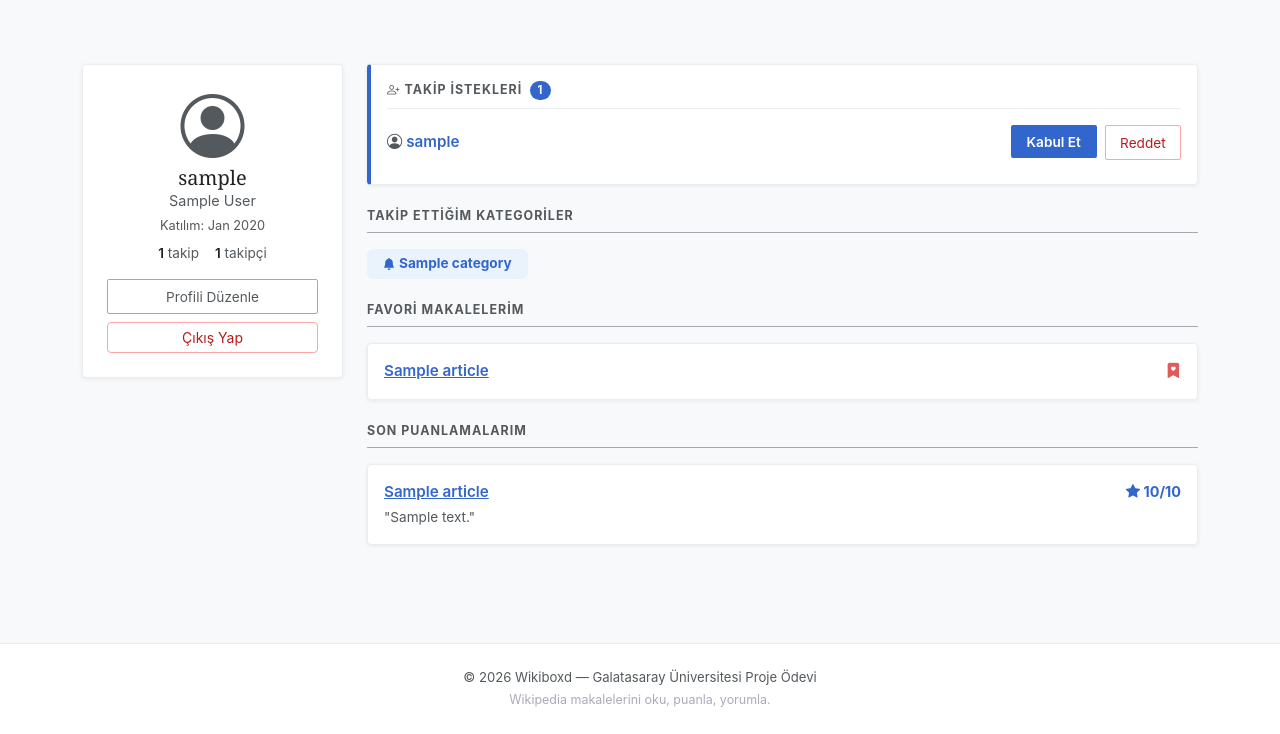
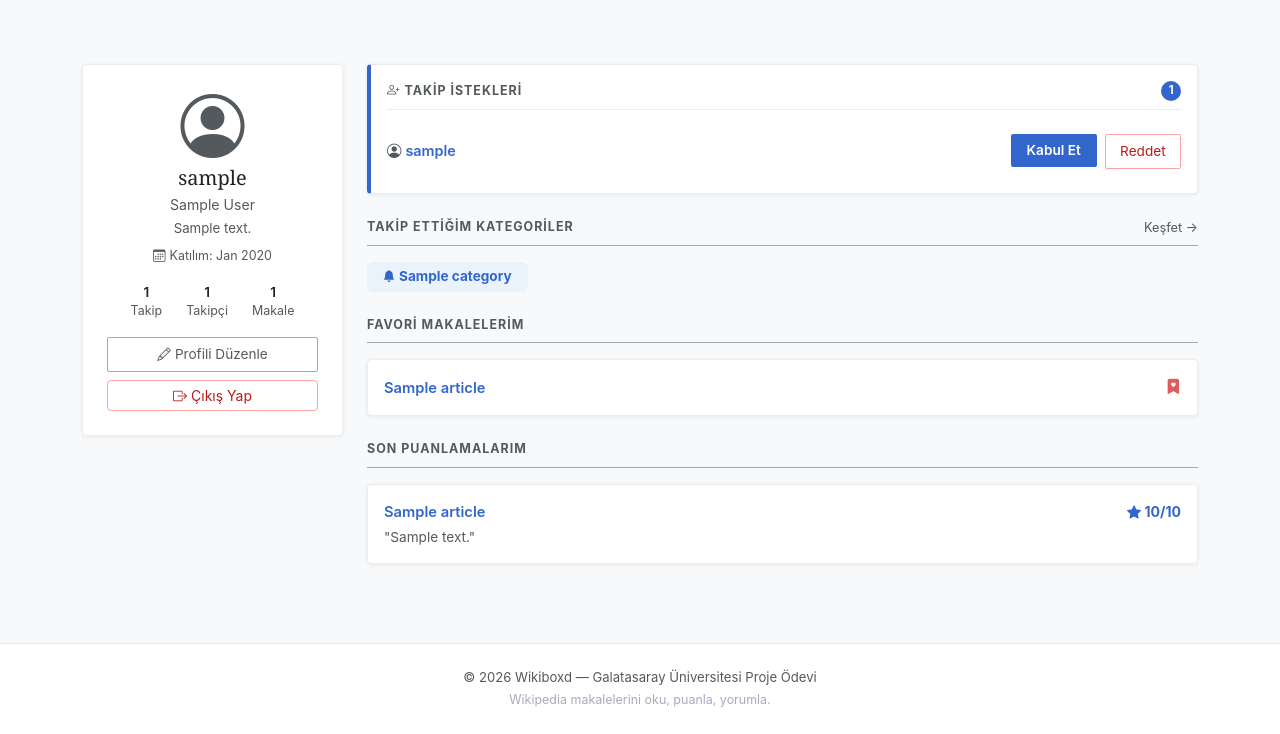
Before and after one commit to Bisbilge/wikiboxd, a Django app: page /users/profile/ in a window 1280 px wide. Shown: the part 66-800 px from the top of the page. Run offline with Django 5.2, Linux system fonts and the light colour scheme; a user stored in the database is signed in; tables that the repository leaves empty hold one stand-in row (values such as "Sample post").

Commit message:
fix: html layout ve form margin sorunları düzeltildi

```diff
--- a/wikiboxd/templates/base.html
+++ b/wikiboxd/templates/base.html
@@ -108,7 +108,7 @@
             font-size: 0.9rem;
         }
         .form-control,
-        input:not([type="submit"]):not([type="button"]):not(.navbar-search-input),
+        input:not([type="submit"]):not([type="button"]):not(.navbar-search-input):not([type="checkbox"]):not([type="radio"]),
         select,
         textarea {
             background-color: #fff !important;
@@ -117,9 +117,26 @@
             border-radius: 2px;
             padding: 8px 10px;
             width: 100%;
-            margin-bottom: 1rem;
             font-size: 0.9rem;
             transition: border-color 0.15s;
+        }
+        /* Tekil form alanlarında alt boşluk */
+        .mb-3 > .form-control,
+        .mb-3 > input:not([type="submit"]):not([type="button"]):not([type="checkbox"]):not([type="radio"]),
+        .mb-3 > select,
+        .mb-3 > textarea {
+            margin-bottom: 0;
+        }
+        /* Input-group ve yatay formlarda margin sıfırla */
+        .input-group .form-control,
+        .input-group input,
+        .input-group select,
+        .d-flex > input,
+        .d-flex > select,
+        .row input,
+        .row select,
+        .form-select {
+            margin-bottom: 0 !important;
         }
 
         /* Navbar arama kutusu */
--- a/wikiboxd/users/templates/users/profile.html
+++ b/wikiboxd/users/templates/users/profile.html
@@ -1,6 +1,6 @@
 {% extends 'base.html' %}
 
-{% block title %}{{ user.username }} - Profil{% endblock %}
+{% block title %}{{ user.username }} — Profilim{% endblock %}
 
 {% block content %}
 <div class="container mt-4">
@@ -8,31 +8,43 @@
 
         <!-- Sol: Kullanıcı Kartı -->
         <div class="col-md-3">
-            <div class="card-custom p-4 text-center">
+            <div class="card-custom p-4 text-center" style="position: sticky; top: 80px;">
                 <i class="bi bi-person-circle display-3 text-muted mb-2"></i>
                 <h5 class="mb-0" style="font-family: 'Linux Libertine', Georgia, serif;">{{ user.username }}</h5>
                 {% if user.first_name %}
-                    <p class="text-muted mb-1" style="font-size: 0.9rem;">{{ user.first_name }} {{ user.last_name }}</p>
+                    <p class="text-muted mb-1 mt-1" style="font-size: 0.88rem;">{{ user.first_name }} {{ user.last_name }}</p>
                 {% endif %}
-                <p class="text-muted mb-2" style="font-size: 0.8rem;">Katılım: {{ user.date_joined|date:"M Y" }}</p>
-                <div class="d-flex justify-content-center gap-3 mb-3" style="font-size: .85rem;">
+                {% if user.profile.bio %}
+                    <p class="text-muted mt-1 mb-2" style="font-size: .83rem; line-height: 1.5;">{{ user.profile.bio }}</p>
+                {% endif %}
+                <p class="text-muted mb-3" style="font-size: 0.78rem;">
+                    <i class="bi bi-calendar3 me-1"></i>Katılım: {{ user.date_joined|date:"M Y" }}
+                    {% if user.profile.is_private %}
+                        &nbsp;·&nbsp;<i class="bi bi-lock-fill me-1"></i>Gizli
+                    {% endif %}
+                </p>
+                <div class="d-flex justify-content-center gap-4 mb-3" style="font-size: .85rem;">
+                    <a href="{% url 'users:following_list' user.username %}" class="text-decoration-none text-reset">
+                        <div class="fw-semibold">{{ following.count }}</div>
+                        <div class="text-muted" style="font-size:.78rem;">Takip</div>
+                    </a>
+                    <a href="{% url 'users:followers_list' user.username %}" class="text-decoration-none text-reset">
+                        <div class="fw-semibold">{{ followers.count }}</div>
+                        <div class="text-muted" style="font-size:.78rem;">Takipçi</div>
+                    </a>
                     <div>
-                        <a href="{% url 'users:following_list' user.username %}" class="text-decoration-none text-reset">
-                            <span class="fw-semibold">{{ following.count }}</span>
-                            <span class="text-muted"> takip</span>
-                        </a>
-                    </div>
-                    <div>
-                        <a href="{% url 'users:followers_list' user.username %}" class="text-decoration-none text-reset">
-                            <span class="fw-semibold">{{ followers.count }}</span>
-                            <span class="text-muted"> takipçi</span>
-                        </a>
+                        <div class="fw-semibold">{{ user_articles.count }}</div>
+                        <div class="text-muted" style="font-size:.78rem;">Makale</div>
                     </div>
                 </div>
-                <a href="{% url 'users:edit_profile' %}" class="btn btn-outline-wiki btn-sm w-100 mb-2">Profili Düzenle</a>
+                <a href="{% url 'users:edit_profile' %}" class="btn btn-outline-wiki btn-sm w-100 mb-2">
+                    <i class="bi bi-pencil me-1"></i>Profili Düzenle
+                </a>
                 <form action="{% url 'users:logout' %}" method="post">
                     {% csrf_token %}
-                    <button type="submit" class="btn btn-sm w-100" style="border: 1px solid #fca5a5; color: #b91c1c; background: #fff;">Çıkış Yap</button>
+                    <button type="submit" class="btn btn-sm w-100" style="border: 1px solid #fca5a5; color: #b91c1c; background: #fff;">
+                        <i class="bi bi-box-arrow-right me-1"></i>Çıkış Yap
+                    </button>
                 </form>
             </div>
         </div>
@@ -43,15 +55,16 @@
             <!-- Gelen Takip İstekleri -->
             {% if incoming_requests %}
             <div class="card-custom p-3 mb-4" style="border-left: 4px solid #3366cc;">
-                <div class="pb-2 mb-3" style="border-bottom: 1px solid #eaecf0;">
-                    <h5 class="section-title mb-0">
+                <div class="d-flex align-items-center justify-content-between pb-2 mb-3" style="border-bottom: 1px solid #eaecf0;">
+                    <p class="section-title mb-0">
                         <i class="bi bi-person-plus me-1"></i>Takip İstekleri
-                        <span class="badge rounded-pill ms-1" style="background:#3366cc; font-size:.7rem;">{{ incoming_requests.count }}</span>
-                    </h5>
+                    </p>
+                    <span class="badge rounded-pill" style="background:#3366cc;">{{ incoming_requests.count }}</span>
                 </div>
                 {% for req in incoming_requests %}
-                <div class="d-flex align-items-center justify-content-between mb-2">
-                    <a href="{% url 'users:user_profile' req.from_user.username %}" style="font-weight:600; color:#3366cc; text-decoration:none;">
+                <div class="d-flex align-items-center justify-content-between py-2 {% if not forloop.last %}border-bottom{% endif %}" style="border-color: #eaecf0;">
+                    <a href="{% url 'users:user_profile' req.from_user.username %}"
+                       style="font-weight: 600; color: #3366cc; text-decoration: none; font-size: .9rem;">
                         <i class="bi bi-person-circle me-1 text-muted"></i>{{ req.from_user.username }}
                     </a>
                     <div class="d-flex gap-2">
@@ -70,8 +83,9 @@
             {% endif %}
 
             <!-- Takip Edilen Kategoriler -->
-            <div class="pb-2 mb-3" style="border-bottom: 1px solid #a2a9b1;">
-                <h5 class="section-title mb-0">Takip Ettiğim Kategoriler</h5>
+            <div class="d-flex align-items-center justify-content-between pb-2 mb-3" style="border-bottom: 1px solid #a2a9b1;">
+                <p class="section-title mb-0">Takip Ettiğim Kategoriler</p>
+                <a href="{% url 'articles:category_list' %}" class="text-muted" style="font-size:.8rem; text-decoration:none;">Keşfet →</a>
             </div>
             {% if followed_categories %}
             <div class="d-flex flex-wrap gap-2 mb-4">
@@ -84,53 +98,55 @@
                 {% endfor %}
             </div>
             {% else %}
-                <p class="text-muted mb-4">Henüz hiçbir kategori takip etmiyorsun.</p>
+            <p class="text-muted mb-4" style="font-size:.9rem;">Henüz hiçbir kategori takip etmiyorsun.</p>
             {% endif %}
 
             <!-- Favori Makaleler -->
-            <div class="pb-2 mb-3" style="border-bottom: 1px solid #a2a9b1;">
-                <h5 class="section-title mb-0">Favori Makalelerim</h5>
+            <div class="pb-2 mb-3 mt-2" style="border-bottom: 1px solid #a2a9b1;">
+                <p class="section-title mb-0">Favori Makalelerim</p>
             </div>
             {% if favorite_articles %}
             <div class="mb-4">
                 {% for article in favorite_articles %}
                 <div class="card-custom p-3 mb-2 d-flex justify-content-between align-items-center">
-                    <a href="{% url 'articles:detail' article.pk %}" style="font-weight: 600; color: #3366cc; font-size: 0.95rem;">
+                    <a href="{% url 'articles:detail' article.pk %}"
+                       style="font-weight: 600; color: #3366cc; font-size: 0.92rem; text-decoration: none;">
                         {{ article.title }}
                     </a>
-                    <i class="bi bi-bookmark-heart-fill" style="color: #e05c5c;"></i>
+                    <i class="bi bi-bookmark-heart-fill flex-shrink-0 ms-2" style="color: #e05c5c;"></i>
                 </div>
                 {% endfor %}
             </div>
             {% else %}
-                <p class="text-muted mb-4">Henüz favori makale eklemedin.</p>
+            <p class="text-muted mb-4" style="font-size:.9rem;">Henüz favori makale eklemedin.</p>
             {% endif %}
 
-            <!-- Puanlamalar -->
-            <div class="pb-2 mb-3" style="border-bottom: 1px solid #a2a9b1;">
-                <h5 class="section-title mb-0">Son Puanlamalarım</h5>
+            <!-- Son Puanlamalar -->
+            <div class="pb-2 mb-3 mt-2" style="border-bottom: 1px solid #a2a9b1;">
+                <p class="section-title mb-0">Son Puanlamalarım</p>
             </div>
             {% if user_ratings %}
             {% for rating in user_ratings %}
             <div class="card-custom p-3 mb-2">
-                    <div class="d-flex justify-content-between align-items-start">
-                        <a href="{% url 'articles:detail' rating.article.pk %}" style="font-weight: 600; color: #3366cc; font-size: 0.95rem;">
+                <div class="d-flex justify-content-between align-items-start gap-2">
+                    <a href="{% url 'articles:detail' rating.article.pk %}"
+                       style="font-weight: 600; color: #3366cc; font-size: 0.92rem; text-decoration: none; flex-grow: 1;">
                         {{ rating.article.title }}
                     </a>
-                        <span style="color: #3366cc; font-weight: 700; white-space: nowrap; font-size: 0.9rem;">
+                    <span class="flex-shrink-0" style="color: #3366cc; font-weight: 700; font-size: 0.88rem; white-space: nowrap;">
                         <i class="bi bi-star-fill"></i> {{ rating.score }}/10
                     </span>
                 </div>
                 {% if rating.review_text %}
-                        <p class="mb-0 mt-1 text-muted" style="font-size: 0.85rem;">"{{ rating.review_text|truncatechars:100 }}"</p>
+                <p class="mb-0 mt-1 text-muted" style="font-size: 0.85rem; line-height: 1.5;">"{{ rating.review_text|truncatechars:120 }}"</p>
                 {% endif %}
             </div>
             {% endfor %}
             {% else %}
-                <p class="text-muted">Henüz hiçbir makaleyi puanlamadın.</p>
+            <p class="text-muted" style="font-size:.9rem;">Henüz hiçbir makaleyi puanlamadın.</p>
             {% endif %}
-        </div>
 
         </div>
     </div>
+</div>
 {% endblock %}
--- a/wikiboxd/users/templates/users/user_search.html
+++ b/wikiboxd/users/templates/users/user_search.html
@@ -47,6 +47,10 @@
                     <button type="submit" class="btn btn-brand btn-sm">
                         <i class="bi bi-person-check-fill me-1"></i>Takip Ediliyor
                     </button>
+                    {% elif u.pk in pending_request_ids %}
+                    <button type="submit" class="btn btn-outline-wiki btn-sm">
+                        <i class="bi bi-hourglass-split me-1"></i>İstek Gönderildi
+                    </button>
                     {% else %}
                     <button type="submit" class="btn btn-outline-wiki btn-sm">
                         <i class="bi bi-person-plus me-1"></i>Takip Et
--- a/wikiboxd/users/views.py
+++ b/wikiboxd/users/views.py
@@ -145,7 +145,15 @@ def user_search(request):
             pk=request.user.pk if request.user.is_authenticated else None
         ).select_related('profile')
 
-    return render(request, 'users/user_search.html', {'results': results, 'q': q})
+    pending_ids = set(
+        FollowRequest.objects.filter(from_user=request.user).values_list('to_user_id', flat=True)
+    ) if request.user.is_authenticated else set()
+
+    return render(request, 'users/user_search.html', {
+        'results': results,
+        'q': q,
+        'pending_request_ids': pending_ids,
+    })
 
 
 # Takip isteği gönder / iptal et / takipten çık
```
Also changed, not shown: wikiboxd/articles/templates/articles/article_detail.html (+67 -35 lines), wikiboxd/users/templates/users/user_profile.html (+36 -33 lines). Lines whose indentation alone changed are shown as unchanged.
